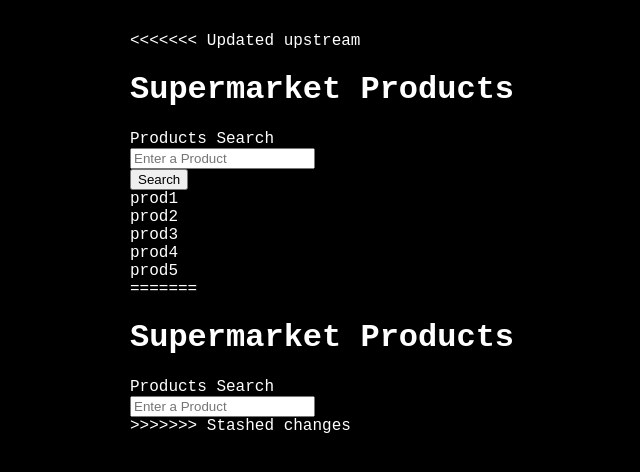
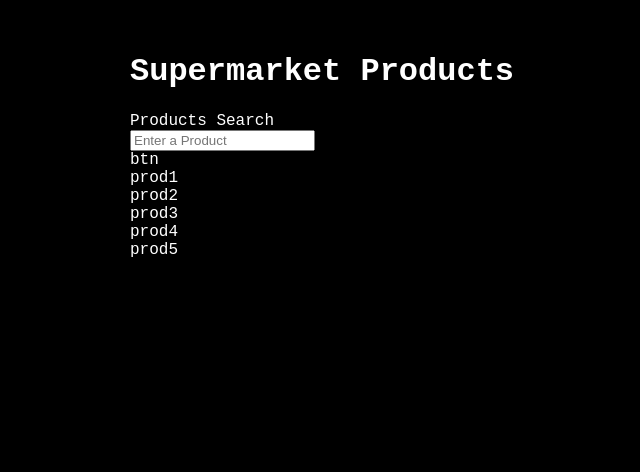
Before and after one commit to WebAhead12/Mario-Market, a website: page public/index.html in a window 1280 px wide. Shown: the whole page, without its empty margins (30-670 px from the left). Drawn offline with Linux system fonts and the light colour scheme; files that its build step writes are made by us from their sources; files whose address does not match are found by name.

Commit message:
dev container and btn

```diff
--- a/public/index.html
+++ b/public/index.html
@@ -7,7 +7,6 @@
     <link rel="stylesheet" href="public/style.css" />
   </head>
   <body>
-<<<<<<< Updated upstream
     <div class="contanier">
       <h1>Supermarket Products</h1>
       <label class="productInputs" for="products">Products Search</label>
@@ -18,7 +17,8 @@
         name="productInputs"
         placeholder="Enter a Product"
       /><br />
-      <button class="btn">Search</button>
+      <div class="buttonContainer">btn</div>
+
       <div class="products">
         <div class="prod1">prod1</div>
         <div class="prod2">prod2</div>
@@ -27,19 +27,6 @@
         <div class="prod5">prod5</div>
       </div>
     </div>
-=======
-    <h1>Supermarket Products</h1>
-    <label class="productInputs" for="products">Products Search</label>
-    <br />
-    <input
-      class="productInputs"
-      id="productInputs"
-      name="productInputs"
-      placeholder="Enter a Product"
-    />
-    <div class="buttonContainer"></div>
-    <div class="results"></div>
->>>>>>> Stashed changes
     <script src="public/script.js"></script>
   </body>
 </html>
```
